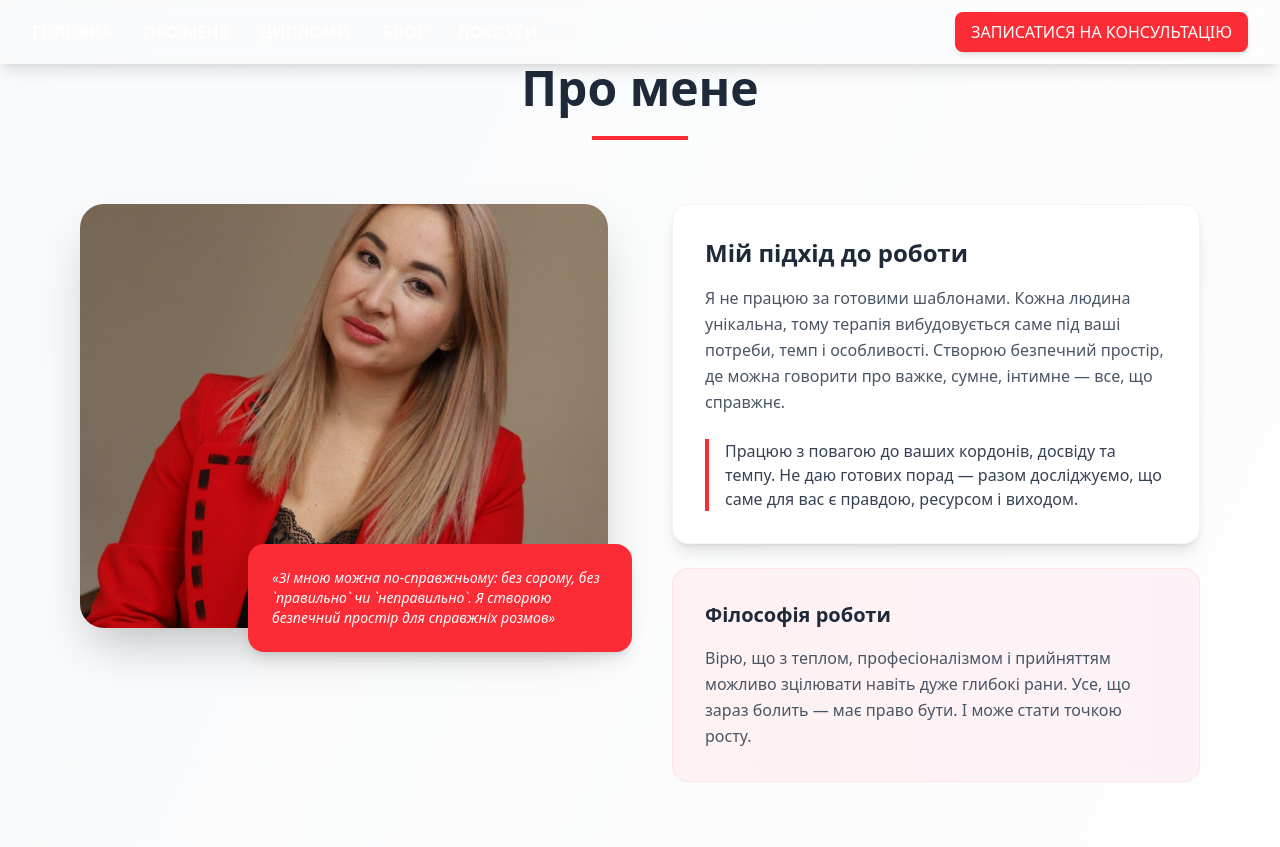
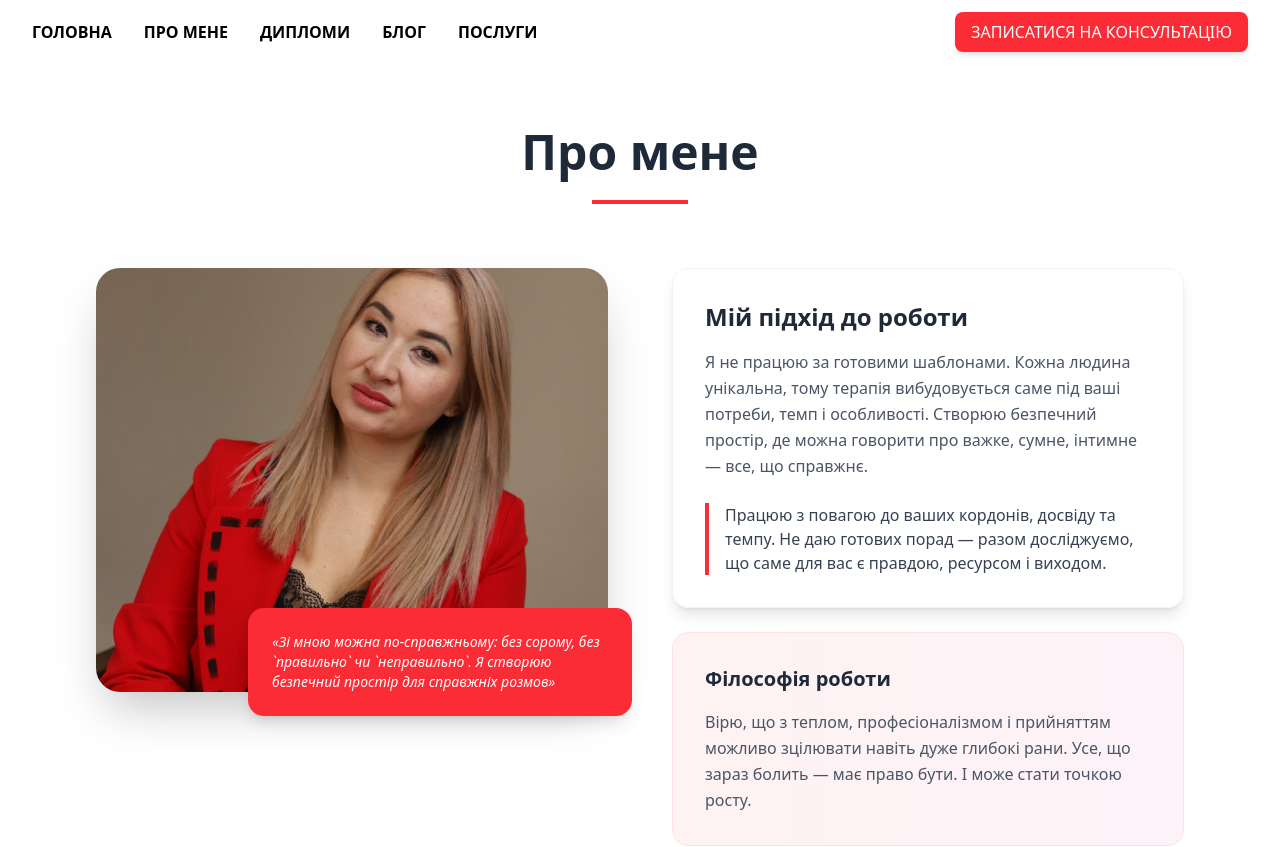
Before and after one commit to kenzay01/psychologist-site, a Next.js app: page /aboutMe in a window 1280 px wide. Shown: the top 847 px of the page. Built offline with nearby package versions, Linux system fonts and the light colour scheme.

Commit message:
finel fix header

```diff
--- a/app/aboutMe/page.tsx
+++ b/app/aboutMe/page.tsx
@@ -96,8 +96,8 @@ export default function AboutMe() {
   ];
 
   return (
-    <section className="min-h-screen bg-gradient-to-br from-gray-50 to-white py-16">
-      <div className="max-w-6xl mx-auto px-4">
+    <section className="min-h-screen bg-white py-16">
+      <div className="max-w-6xl mx-auto px-8">
         {/* Header */}
         <div className="text-center mb-8 md:mb-16">
           <h1 className="text-4xl md:text-5xl font-bold text-gray-800 mb-6">
--- a/components/Header.tsx
+++ b/components/Header.tsx
@@ -81,9 +81,12 @@ const Header = () => {
 
         {/* Main navigation */}
         <nav
-          className={`${
-            isNotHomePage ? "h-16" : "hidden"
-          } md:block relative md:absolute w-full backdrop-blur-sm shadow-lg`}
+          className={`
+    w-full
+    ${isNotHomePage ? "bg-white/90  relative" : "bg-transparent absolute"}
+    ${isNotHomePage ? "block h-16" : "hidden md:block"}
+    backdrop-blur-sm transition-colors duration-300 top-0
+  `}
         >
           <div className="max-w-7xl mx-auto px-4 sm:px-6 md:px-8">
             <div className="flex md:justify-between justify-end items-center py-3">
@@ -93,7 +96,9 @@ const Header = () => {
                   <Link
                     key={link.href}
                     href={link.href}
-                    className="text-white hover:text-red-500 font-bold transition-colors"
+                    className={`${
+                      isNotHomePage ? "text-black" : "text-white"
+                    } hover:text-red-500 font-bold transition-colors`}
                   >
                     {link.label}
                   </Link>
@@ -101,7 +106,11 @@ const Header = () => {
 
                 {/* Services dropdown - ВИПРАВЛЕНО з невидимим містом */}
                 <div className="relative group">
-                  <button className="text-white hover:text-red-500 font-bold transition-colors">
+                  <button
+                    className={`${
+                      isNotHomePage ? "text-black" : "text-white"
+                    } hover:text-red-500 font-bold transition-colors`}
+                  >
                     ПОСЛУГИ
                   </button>
                   {/* Невидимий міст - розширює hover область */}
@@ -155,7 +164,7 @@ const Header = () => {
 
         {/* Mobile menu */}
         {isMenuOpen && (
-          <div className="absolute md:hidden bg-white border-t pt-1 w-full">
+          <div className="absolute md:hidden bg-white border-t w-full">
             <div className="px-4 py-2 space-y-1 ">
               {navLinks.map((link) => (
                 <Link
```
